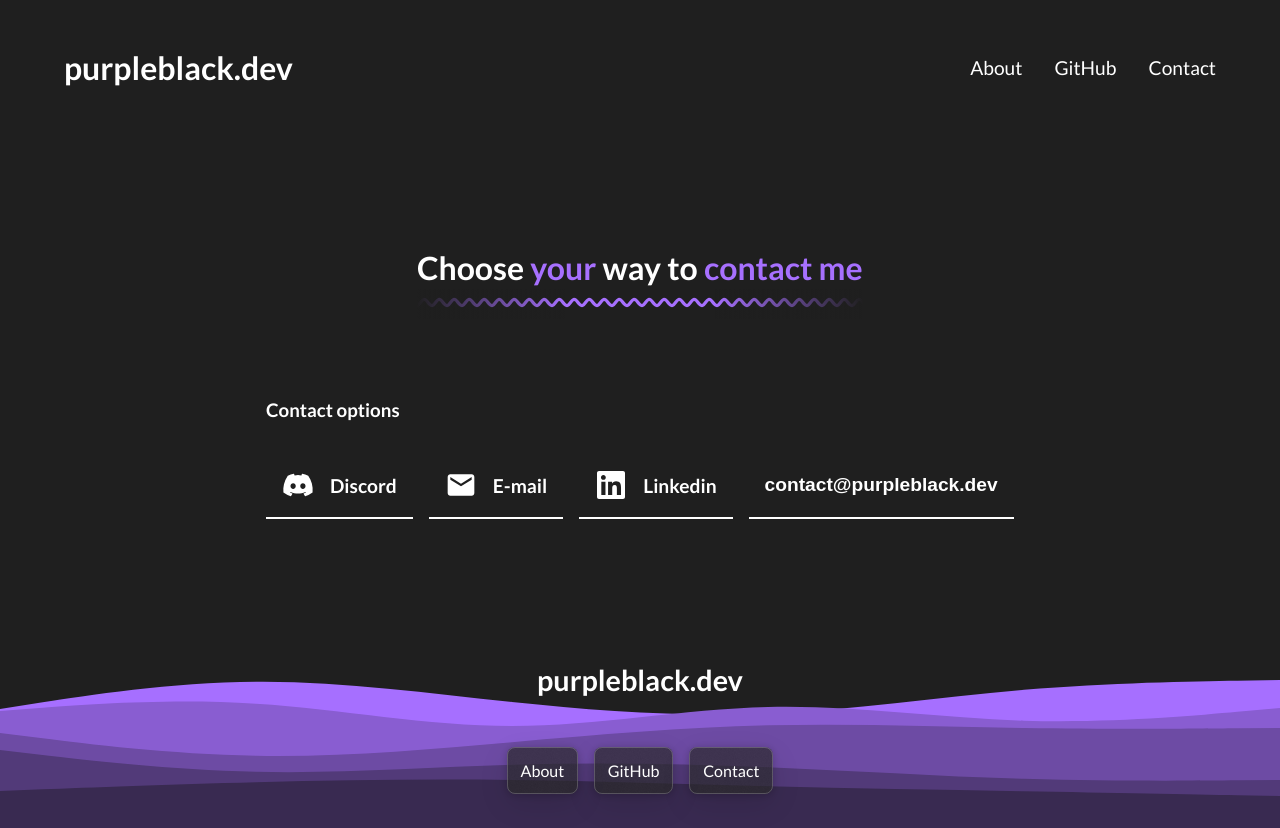
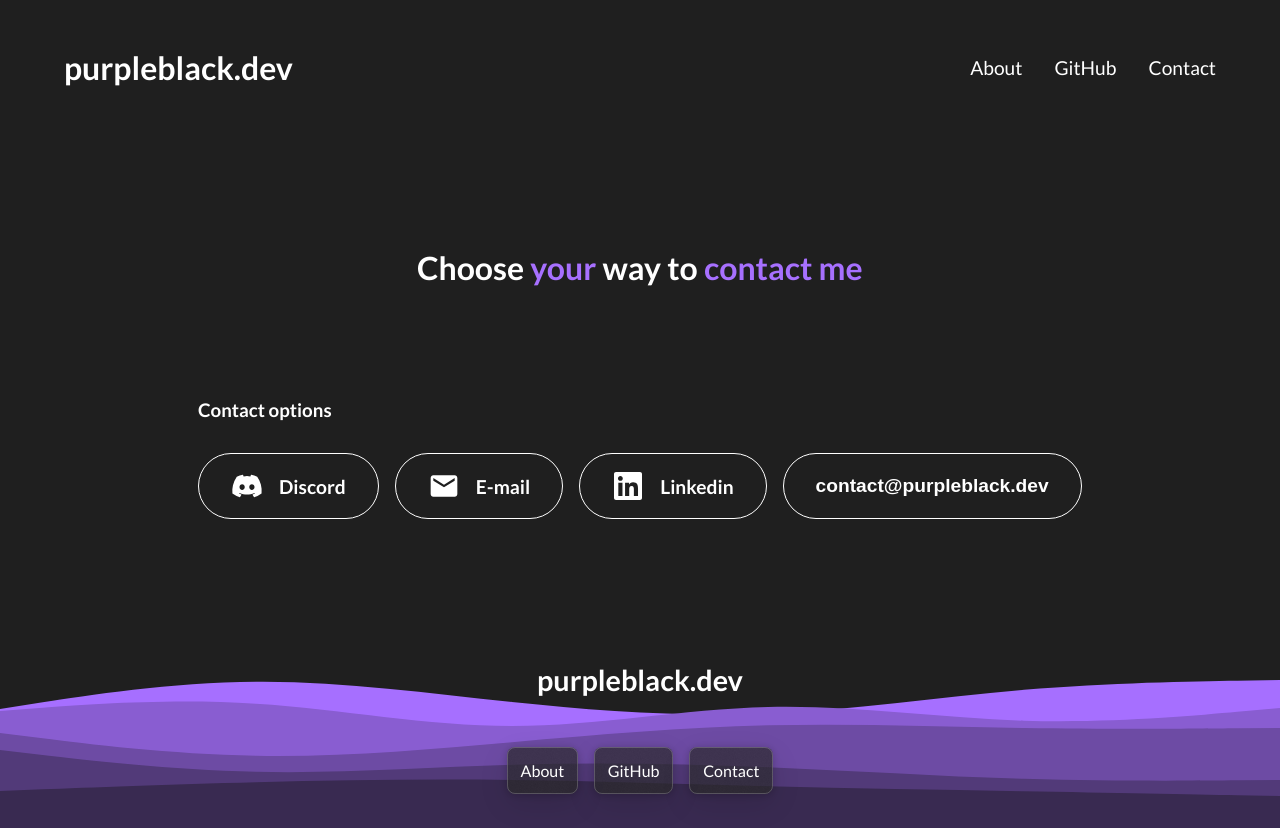
Before and after one commit to goodideagiver/purple-dev-react, a React (Create React App) app: page /contact in a window 1280 px wide. Built offline with nearby package versions, Linux system fonts and the light colour scheme.

Commit message:
Add animation to contact options and adjust button style

```diff
--- a/src/components/content/contact/contact.module.css
+++ b/src/components/content/contact/contact.module.css
@@ -3,6 +3,7 @@
 	grid-template-columns: repeat(auto-fit, minmax(min(320px, 100%), 1fr));
 	gap: 3rem;
 	width: 100%;
+	animation: reveal 2s 0.3s both;
 }
 
 .header-image {
@@ -28,53 +29,22 @@
 	margin: 1rem;
 	position: relative;
 	z-index: 1;
-}
-
-.title::before {
-	content: 'aaaaaaaaaaaaaaaaaaaaaaaaaaaaaaaaaaaaaaaaaaaaaaaaaaaaaaaaaaaaaaaa';
-	position: absolute;
-	bottom: 16px;
-	left: 0;
-	color: transparent;
-	text-decoration-style: wavy;
-	text-decoration-color: var(--color-primary);
-	text-decoration-line: underline;
-	animation: animate 5s infinite;
-	width: 100%;
-}
-
-.title::after {
-	position: absolute;
-	content: '';
-	width: 100%;
-	background-image: linear-gradient(
-		to right,
-		var(--bg-primary) 0,
-		transparent,
-		transparent,
-		var(--bg-primary)
-	);
-	font-size: 16px;
-	font-family: 'Courier New', Courier, monospace;
-	height: 30px;
-	left: 0;
-	bottom: 0px;
-}
-
-@keyframes animate {
-	0% {
-		transform: translate(0);
-	}
-	50% {
-		transform: translate(-3%);
-	}
-	100% {
-		transform: translate(0%);
-	}
+	animation: reveal 2s;
 }
 
 .title span {
 	color: var(--color-primary);
+}
+
+@keyframes reveal {
+	from {
+		opacity: 0;
+		transform: scale(0.9);
+	}
+	to {
+		opacity: 1;
+		transform: scale(1);
+	}
 }
 
 .header-image img {
--- a/src/components/content/contact/contactOptions/ContactOptions.js
+++ b/src/components/content/contact/contactOptions/ContactOptions.js
@@ -26,7 +26,10 @@ const ContactOptions = () => {
 			<h3>Contact options</h3>
 			<ul className={styles.list}>
 				<li>
-					<a href='https://discord.gg/kGsCDes7VU'>
+					<a
+						style={{ animationDelay: '0.5s' }}
+						href='https://discord.gg/kGsCDes7VU'
+					>
 						<span>
 							<FaDiscord />
 						</span>
@@ -34,7 +37,10 @@ const ContactOptions = () => {
 					</a>
 				</li>
 				<li>
-					<a href='mailto:contact@purpleblack.dev'>
+					<a
+						style={{ animationDelay: '0.6s' }}
+						href='mailto:contact@purpleblack.dev'
+					>
 						<span>
 							<MdEmail />
 						</span>
@@ -42,7 +48,10 @@ const ContactOptions = () => {
 					</a>
 				</li>
 				<li>
-					<a href='https://www.linkedin.com/in/karol-bartkiewicz'>
+					<a
+						style={{ animationDelay: '0.7s' }}
+						href='https://www.linkedin.com/in/karol-bartkiewicz'
+					>
 						<span>
 							<FaLinkedin />
 						</span>
@@ -50,7 +59,11 @@ const ContactOptions = () => {
 					</a>
 				</li>
 				<li>
-					<Button className={styles.option} onClick={copyMail}>
+					<Button
+						style={{ animationDelay: '0.8s' }}
+						className={styles.option}
+						onClick={copyMail}
+					>
 						<p>contact@purpleblack.dev</p>
 					</Button>
 					{topMessageVisible && (
--- a/src/components/content/contact/contactOptions/contactOptions.module.css
+++ b/src/components/content/contact/contactOptions/contactOptions.module.css
@@ -11,11 +11,9 @@
 .list a,
 .list .option {
 	padding: 1rem;
-	display: block;
 	text-align: center;
 	border: 0;
-	border-bottom: 2px var(--font-primary) solid;
-	border-radius: 0;
+	border: white solid 1px;
 	font-size: 1.2rem;
 	font-weight: bold;
 	text-decoration: none;
@@ -26,9 +24,12 @@
 	flex-wrap: wrap;
 	color: var(--font-primary);
 	width: 100%;
-
 	height: 100%;
 	transition: all 0.1s ease-in-out;
+
+	border-radius: 50px;
+	padding: 1rem 2rem;
+	animation: revealOption 1.6s backwards;
 }
 
 .list a span {
@@ -64,18 +65,20 @@
 	}
 }
 
-@keyframes bg-scroll {
-	from {
-		background-position: left;
-	}
-	to {
-		background-position: 400%;
-	}
-}
-
 @media (max-width: 600px) {
 	.list li {
 		flex-basis: 100%;
 		word-break: break-all;
 	}
 }
+
+@keyframes revealOption {
+	from {
+		opacity: 0;
+		transform: scale(0.95) translate(0, 20px);
+	}
+	to {
+		transform: scale(1);
+		opacity: 1;
+	}
+}
```
